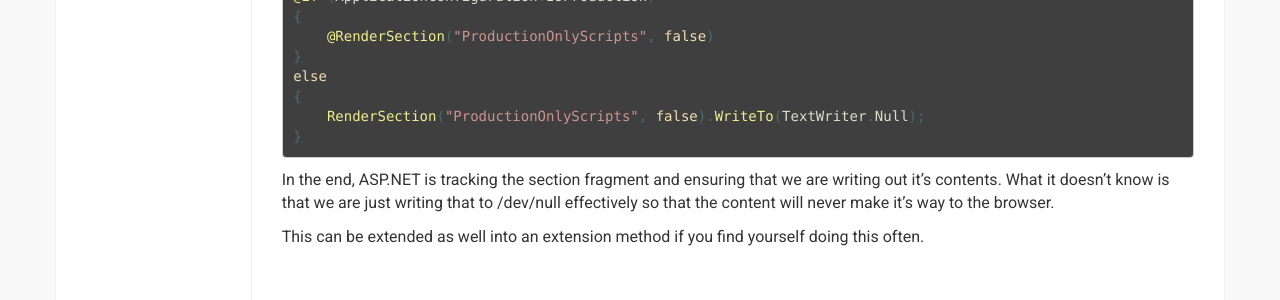
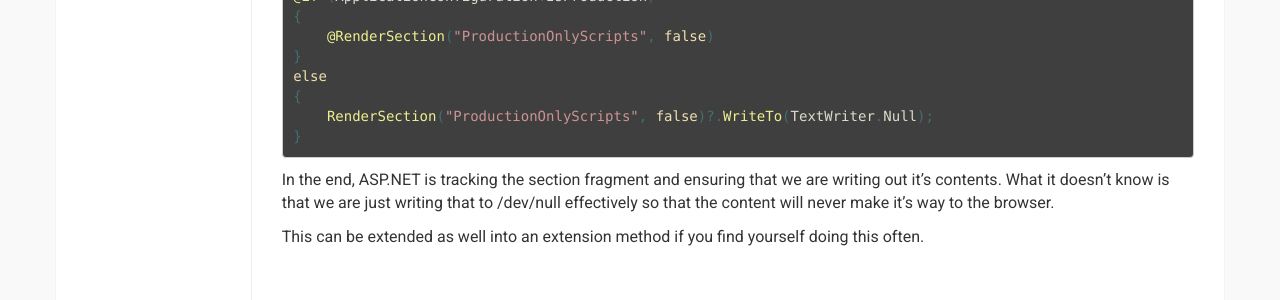
Before and after one commit to darrenkopp/darrenkopp.github.com, a Jekyll site: the page built from _posts/2016-03-01-conditional-section-rendering-in-asp-net-mvc.md, in a window 1280 px wide. Shown: the part 705-1005 px from the top of the page. Built offline with Jekyll 4.4.1, drawn with Linux system fonts in a browser that asks for light colours; comment, search, counter and statistics services are not loaded.

````diff
--- a/_posts/2016-03-01-conditional-section-rendering-in-asp-net-mvc.md
+++ b/_posts/2016-03-01-conditional-section-rendering-in-asp-net-mvc.md
@@ -36,7 +36,7 @@ So, the work around to this is simple: we render the section to nothing.
 }
 else
 {
-    RenderSection("ProductionOnlyScripts", false).WriteTo(TextWriter.Null);
+    RenderSection("ProductionOnlyScripts", false)?.WriteTo(TextWriter.Null);
 }
 ```
 
````
